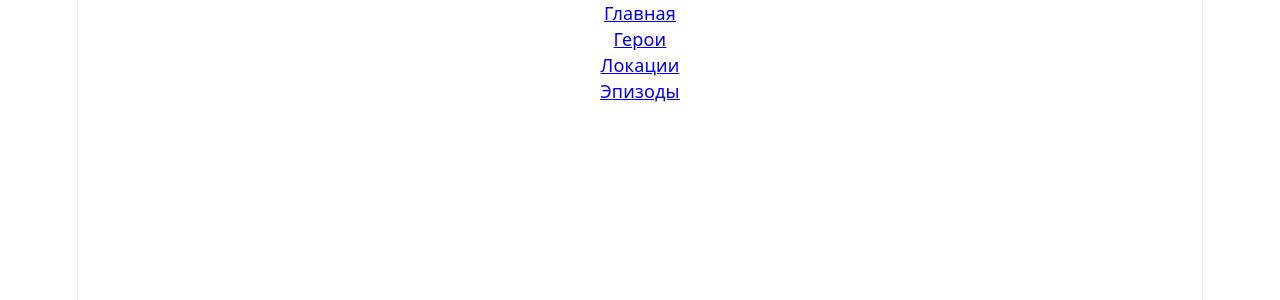
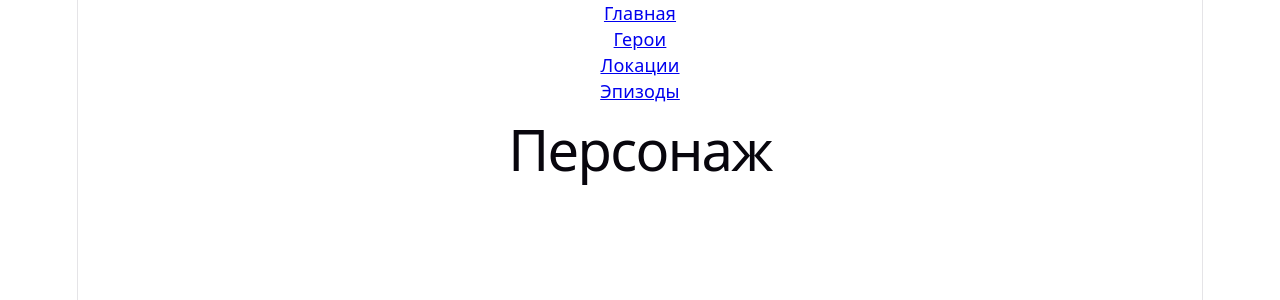
Before and after one commit to tatiana-dk/result-pro-react-rick-morty, a React (Vite) app: page /characters/1 in a window 1280 px wide. Shown: the top 300 px of the page. Built offline with nearby package versions, Linux system fonts and the light colour scheme.

Commit message:
feat: add Character

```diff
--- a/src/App.tsx
+++ b/src/App.tsx
@@ -1,6 +1,7 @@
 import { Link, Route, Routes } from 'react-router';
 import { Home } from './pages/Home';
 import { Characters } from './pages/Characters';
+import { Character } from './pages/Character';
 import './App.css'
 
 function App() {
@@ -15,6 +16,7 @@ function App() {
         <Route path='/' element={<Home />}></Route>
         <Route path='/characters'>
           <Route index element={<Characters />} />
+          <Route path=':id' element={<Character />} />
         </Route>
       </Routes>
     </>
--- /dev/null
+++ b/src/pages/Character.tsx
@@ -0,0 +1,5 @@
+export function Character() {
+    return (
+        <h1>Персонаж</h1>
+    );
+};
```
